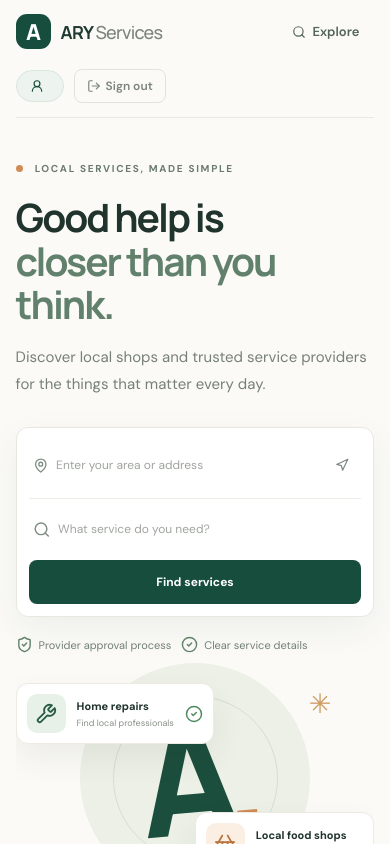
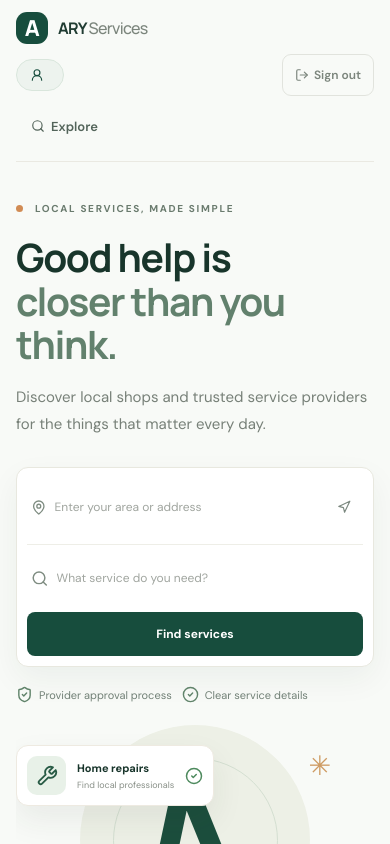
Before and after one commit to adksoftwares/ARY-Services, a React (Vite) app: page / in a window 390 px wide. Shown: the top 844 px of the page. Built offline with nearby package versions, Linux system fonts and the light colour scheme; no server answers; sample sign-in values are in the browser's storage.

Commit message:
Polish shared responsive UI, accessibility and interaction states

```diff
--- a/src/styles.css
+++ b/src/styles.css
@@ -744,3 +744,100 @@
     padding-left: 0;
   }
 }
+
+
+
+
+
+/* ------------------------------------------------------------------
+   ARY Services - shared production UI polish
+   Keeps the existing visual identity while tightening consistency,
+   responsive behaviour, keyboard access and touch targets.
+------------------------------------------------------------------- */
+:root {
+  --ary-ink: #18352b;
+  --ary-muted: #6e7d73;
+  --ary-green: #174d3d;
+  --ary-line: #e4e9e2;
+  --ary-surface: #ffffff;
+  --ary-canvas: #f8faf7;
+  --ary-radius: 14px;
+  --ary-shadow: 0 12px 32px rgba(23, 55, 40, .055);
+}
+html { scroll-behavior: smooth; }
+body { color: var(--ary-ink); background: var(--ary-canvas); }
+button, input, select, textarea { font: inherit; }
+button:focus-visible, a:focus-visible, input:focus-visible,
+select:focus-visible, textarea:focus-visible {
+  outline: 3px solid rgba(44, 125, 89, .28);
+  outline-offset: 2px;
+}
+button:disabled { cursor: not-allowed; opacity: .62; }
+.app-shell { width: min(100%, 1600px); }
+.topbar {
+  position: sticky; top: 0; z-index: 30;
+  background: rgba(248, 250, 247, .94);
+  backdrop-filter: blur(16px);
+}
+.brand { min-width: max-content; }
+.header-nav-links { display: flex; align-items: center; gap: 7px; flex-wrap: wrap; }
+.nav-link-btn, .sign-out-btn, .locate-inline-btn {
+  min-height: 40px; border-radius: 9px; transition: background .18s ease, border-color .18s ease, transform .18s ease;
+}
+.nav-link-btn:hover, .sign-out-btn:hover, .locate-inline-btn:hover { background: #edf3ed; }
+.user-profile { display: flex; align-items: center; gap: 10px; flex-wrap: wrap; }
+.user-badge { max-width: 220px; }
+.user-badge span { overflow: hidden; text-overflow: ellipsis; white-space: nowrap; }
+.hero { align-items: center; }
+.search-panel, .category-card, .provider-card, .dashboard-card,
+.modal-card, .dispute-modal-card, .providers-section {
+  box-shadow: var(--ary-shadow);
+}
+.category-card, .provider-card, .dashboard-card { border-radius: var(--ary-radius); }
+input, select, textarea {
+  min-height: 42px;
+  border-color: #dce5dc;
+  border-radius: 9px;
+}
+textarea { min-height: 100px; }
+table { min-width: 620px; }
+[role="alert"] { border-radius: 10px; }
+.toast { z-index: 100; }
+.site-footer { margin-top: 42px; }
+@media (max-width: 980px) {
+  .app-shell { padding-left: 4%; padding-right: 4%; }
+  .topbar { min-height: 72px; height: auto; padding: 12px 0; flex-wrap: wrap; }
+  .header-nav-links { order: 3; width: 100%; overflow-x: auto; flex-wrap: nowrap; padding-bottom: 3px; }
+  .header-nav-links > * { flex: 0 0 auto; }
+  .hero { grid-template-columns: 1fr; padding: 48px 0; min-height: unset; }
+  .hero-visual { max-width: 560px; width: 100%; margin: 0 auto; }
+}
+@media (max-width: 640px) {
+  .app-shell { padding-left: 16px; padding-right: 16px; }
+  .topbar { gap: 10px; }
+  .brand { font-size: 16px; }
+  .brand-mark { width: 32px; height: 32px; }
+  .sign-in, .sign-out-btn { min-height: 42px; padding: 10px 12px; }
+  .user-profile { width: 100%; justify-content: space-between; }
+  .user-badge { max-width: calc(100% - 110px); }
+  h1 { letter-spacing: -1.4px; }
+  .hero { gap: 22px; padding: 34px 0; }
+  .search-panel { flex-wrap: wrap; padding: 10px; }
+  .search-panel > * { min-width: 0; }
+  .search-panel button { min-height: 44px; }
+  .providers-header, .dashboard-heading,
+  .section-heading-row { align-items: flex-start; gap: 12px; flex-wrap: wrap; }
+  .provider-grid, .category-grid { grid-template-columns: 1fr !important; }
+  .modal-overlay { padding: 12px !important; align-items: flex-end !important; }
+  .modal-card, .dispute-modal-card {
+    width: 100% !important; max-width: 100% !important;
+    max-height: min(90dvh, 820px) !important; overflow-y: auto;
+    border-radius: 18px 18px 12px 12px !important;
+  }
+  .toast { left: 12px !important; right: 12px !important; bottom: 12px !important; width: auto !important; }
+  .site-footer { align-items: flex-start; text-align: left; }
+  .footer-left { align-items: flex-start; }
+}
+@media (prefers-reduced-motion: reduce) {
+  *, *::before, *::after { scroll-behavior: auto !important; animation-duration: .01ms !important; animation-iteration-count: 1 !important; transition-duration: .01ms !important; }
+}
```
